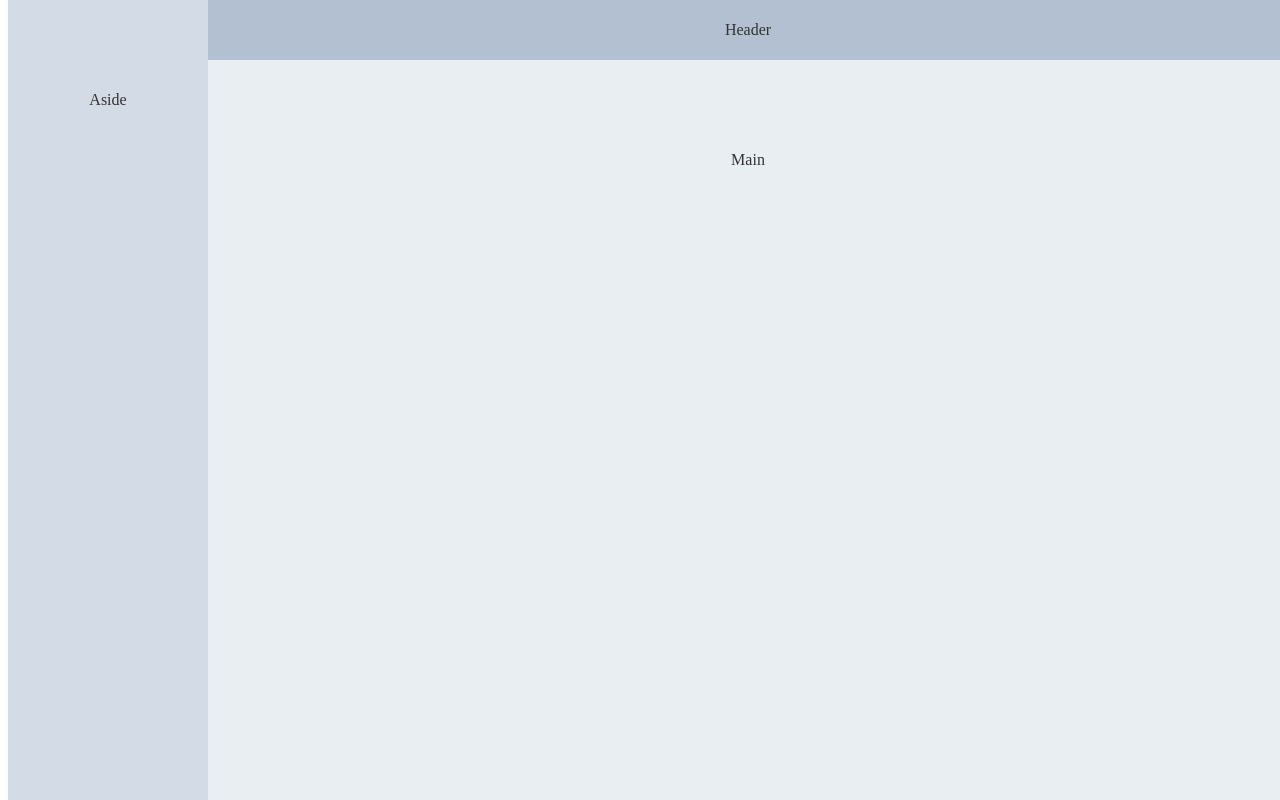
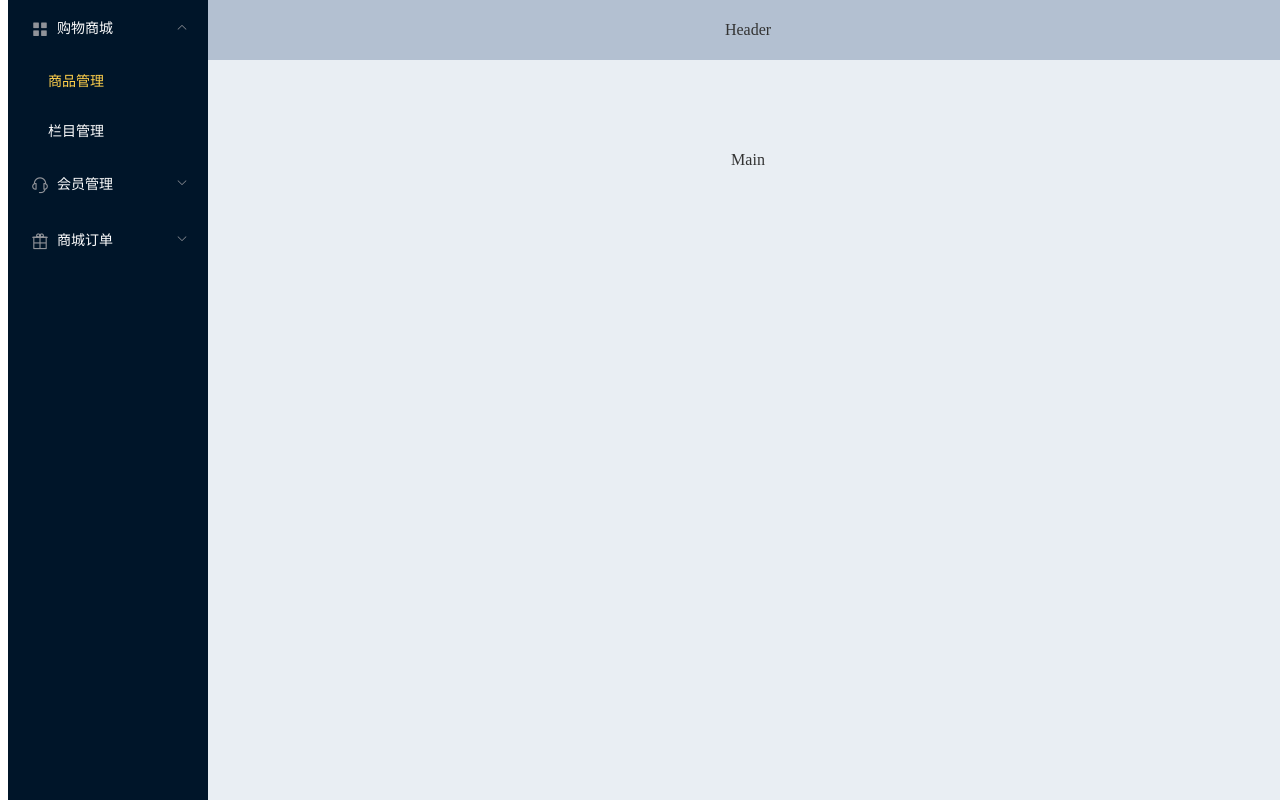
Before and after one commit to liwhhh/shop-admin29, a Vue app: page /#/admin in a window 1280 px wide. Built offline with nearby package versions, Linux system fonts and the light colour scheme.

Commit message:
左侧栏布局和菜单栏数据

```diff
--- /dev/null
+++ b/src/components/Aside.vue
@@ -0,0 +1,76 @@
+<template>
+<!-- default-active	当前激活菜单的 index
+      open	展开指定的 sub-menu   -->
+    <el-menu
+      default-active="1-1"
+      class="el-menu-vertical-demo"
+      background-color="#001529"
+      text-color="#fff"
+      active-text-color="#ffd04b">
+       <!-- 加一个唯一的key   动态生成的所以有 :  -->
+      <el-submenu v-for="(item,index) in menus" :key="index" :index="`${index+1}`">
+       <!-- 自定义模块 -->
+        <template slot="title">
+          <i :class="item.icon"></i>
+          <span>{{item.name}}</span>
+        </template>
+          <!-- 渲染子页面的数据 -->
+          <el-menu-item v-for="(subItem,subIndex) in item.children"
+          :key="subIndex"
+          :index="`${index+1}-${subIndex+1}`">
+            <router-link :to="subItem.src">{{subItem.name}}</router-link>
+          </el-menu-item>
+
+      </el-submenu>
+
+    </el-menu>
+</template>
+
+<script>
+  export default {
+    data(){
+     return{
+       menus:[
+         {
+           icon:"el-icon-menu",
+           name:"购物商城",
+           children:[
+             {name:"商品管理",src:"/admin/goods-list"},
+             {name:"栏目管理",src:"/admin/category-list"}
+           ]
+         },
+         {
+           icon:"el-icon-service",
+           name:"会员管理",
+           children:[
+             {name:"会员列表",src:"/admin/account-list"},
+           ]
+         },
+         {
+           icon:"el-icon-present",
+           name:"商城订单",
+           children:[
+             {name:"订单管理",src:"/admin/order-list"},
+           ]
+         }
+       ]
+     }
+    },
+    methods: {
+
+    }
+  }
+</script>
+<style>
+  .el-menu{
+     border-right: none;
+    }
+.el-menu-vertical-demo{
+     height: 100%;
+}
+.el-menu-vertical-demo  a{
+     color: inherit;
+     text-decoration: none;
+    }
+
+</style>
--- a/src/pages/Admin.vue
+++ b/src/pages/Admin.vue
@@ -1,7 +1,10 @@
 <template>
  <div class="page-container">
     <el-container>
-      <el-aside width="200px">Aside</el-aside>
+      <el-aside width="200px">
+        <!-- 侧边栏组件 -->
+          <Aside></Aside>
+      </el-aside>
       <el-container>
         <el-header>Header</el-header>
         <el-main>Main</el-main>
@@ -11,8 +14,12 @@
 </template>
 
 <script>
+// 导入组件
+import Aside from '../components/Aside.vue';
 export default {
-
+    components:{
+      Aside
+    }
 }
 </script>
 
@@ -26,9 +33,7 @@ export default {
 
   .el-aside {
     background-color: #D3DCE6;
-    color: #333;
-    text-align: center;
-    line-height: 200px;
+
   }
 
   .el-main {
```
